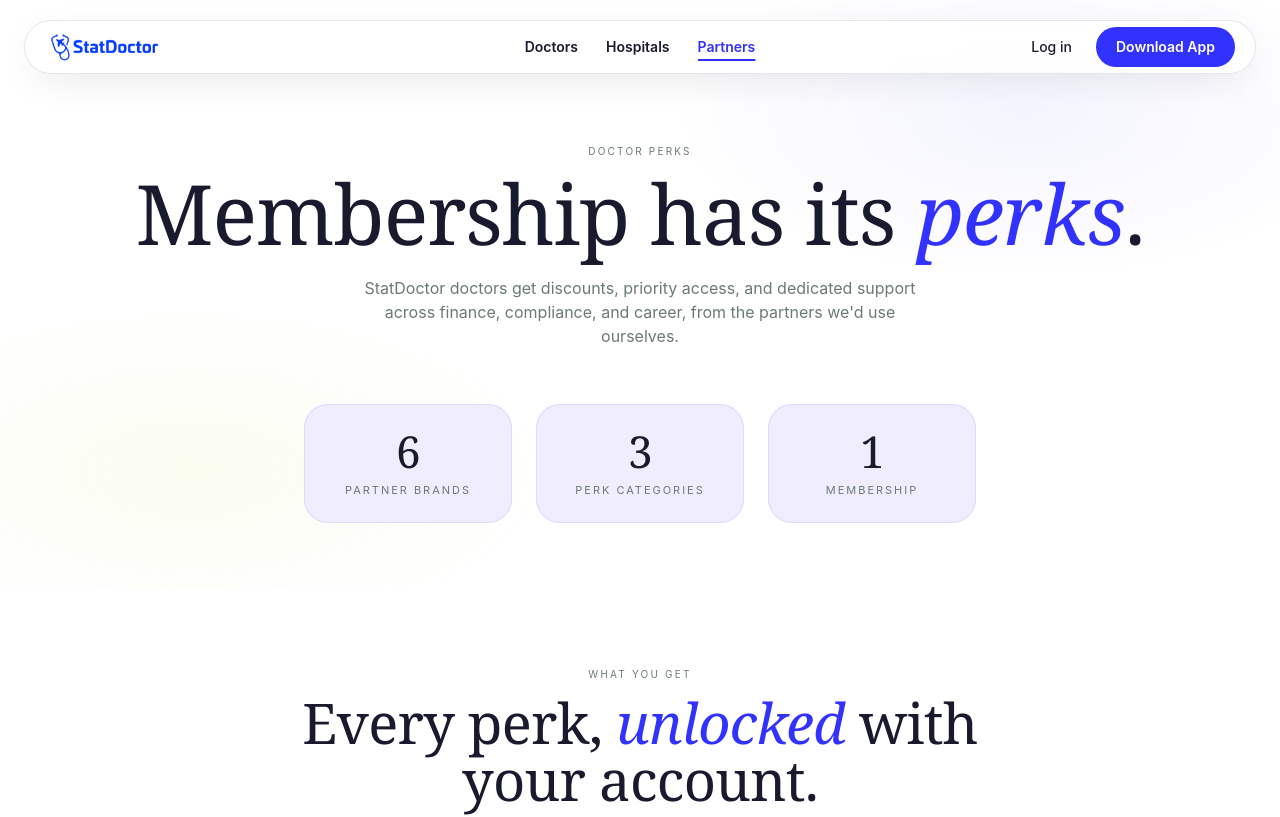
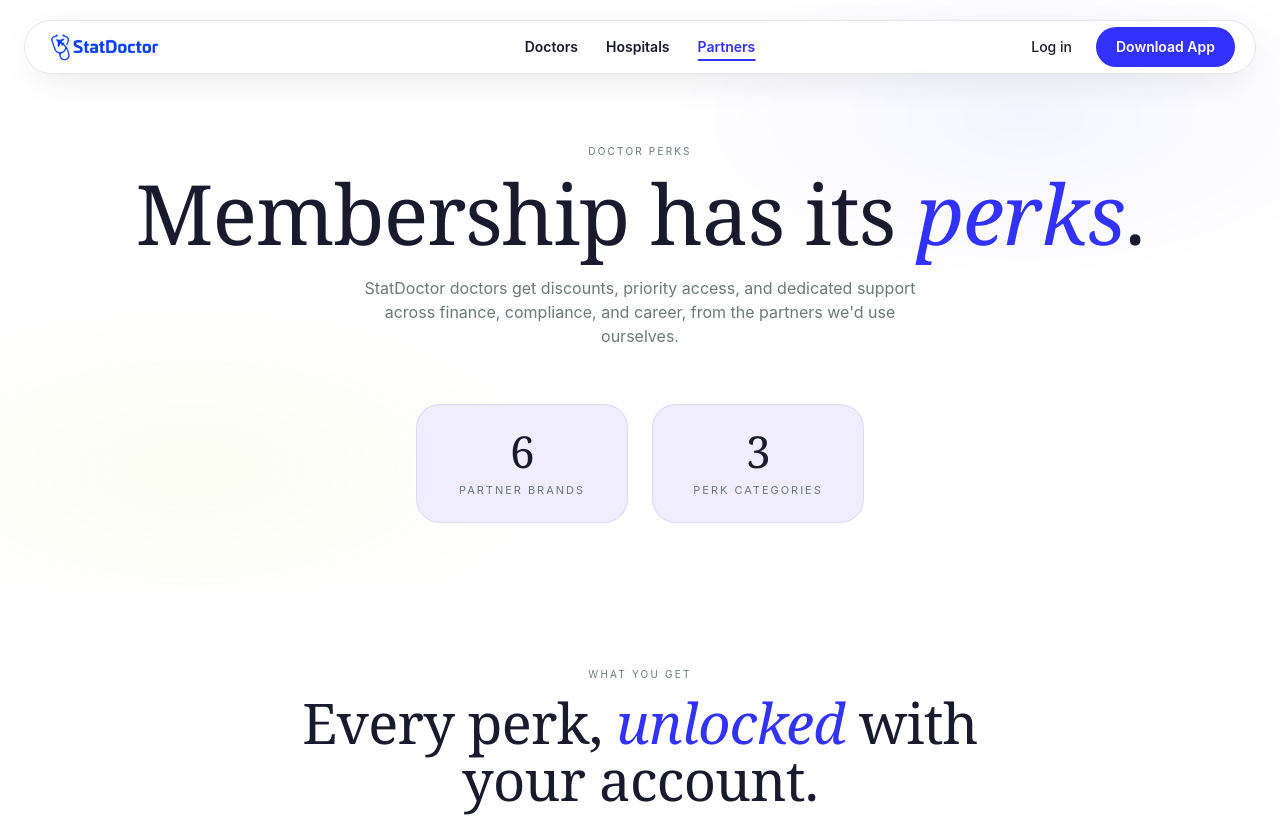
Before and after one commit to DrAnuG1995/website, a Next.js app: page /partners in a window 1280 px wide. Shown: the top 817 px of the page. Built offline with nearby package versions, Linux system fonts and the light colour scheme.

Commit message:
Partners hero: drop the 1 MEMBERSHIP stat → 2-card layout
Padded the trio to fit a 3-column grid before; user pointed out
the '1 / Membership' stat was filler. Grid is now 2 cols with
6 PARTNER BRANDS + 3 PERK CATEGORIES centred.

```diff
--- a/app/partners/PartnersClient.tsx
+++ b/app/partners/PartnersClient.tsx
@@ -138,11 +138,10 @@ function Hero() {
             hidden: {},
             visible: { transition: { staggerChildren: 0.12, delayChildren: 0.25 } },
           }}
-          className="mt-12 md:mt-14 grid grid-cols-3 gap-4 md:gap-6 max-w-2xl mx-auto"
+          className="mt-12 md:mt-14 grid grid-cols-2 gap-4 md:gap-6 max-w-md mx-auto"
         >
           <HeroStat to={6} label="Partner brands" />
           <HeroStat to={3} label="Perk categories" />
-          <HeroStat to={1} label="Membership" />
         </motion.div>
       </div>
     </section>
```
